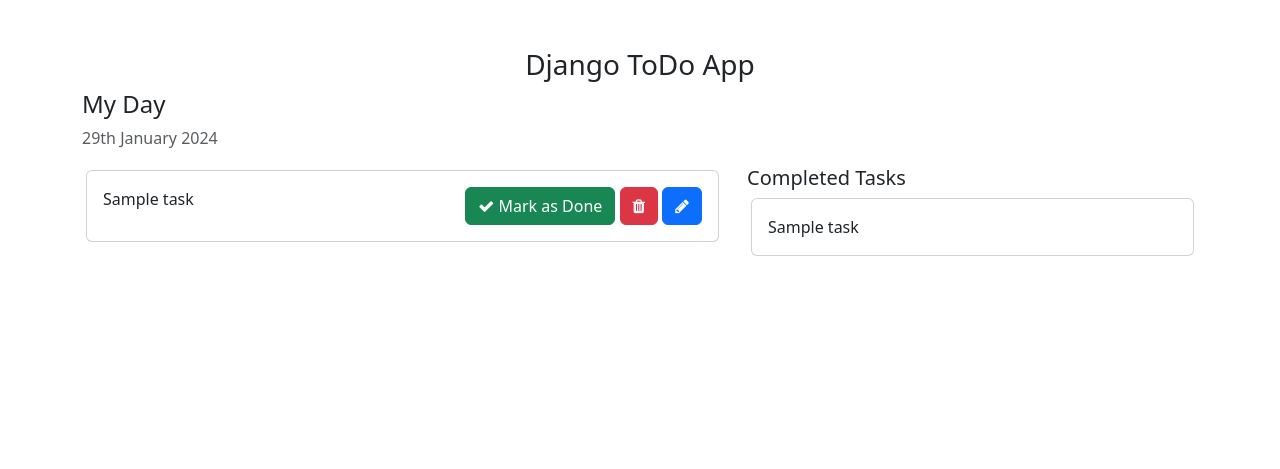
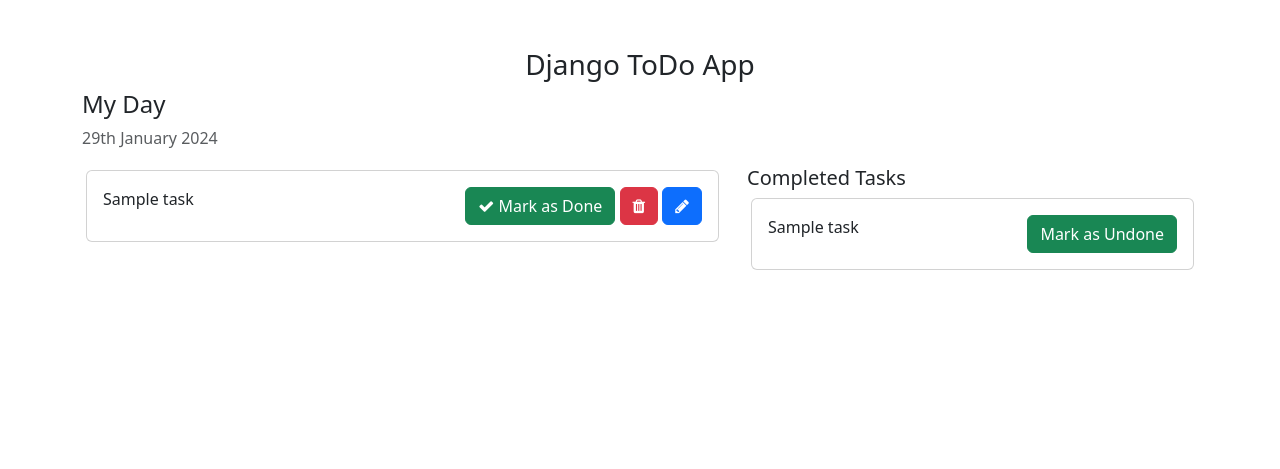
Before and after one commit to JoeAtEgypt/task-manager, a Django app: template task_manager/task_manager/templates/home.html in a window 1280 px wide. Shown: the top 469 px of the page. Run offline with Django 5.2, Linux system fonts and the light colour scheme; the template is opened without the code that fills it: values that come from a table or form of the project are taken from there, others are empty; tables that the repository leaves empty hold one stand-in row (values such as "Sample post"); some libraries are stand-ins or nearby versions.

Commit message:
mark task as undone

```diff
--- a/task_manager/task/urls.py
+++ b/task_manager/task/urls.py
@@ -5,5 +5,6 @@
 urlpatterns = [
     path("add/", views.add_task, name="add-task"),
     path("mark-task-done/<int:pk>", views.mark_task_done, name="mark-task-done"),
+    path("mark-task-undone/<int:pk>", views.mark_task_undone, name="mark-task-undone"),
     path("remove/<int:pk>", views.remove_task, name="remove-task"),
 ]
--- a/task_manager/task_manager/templates/home.html
+++ b/task_manager/task_manager/templates/home.html
@@ -9,7 +9,10 @@
 
     <!-- Bootstrap -->
     <link href="https://cdn.jsdelivr.net/npm/bootstrap@5.3.0-alpha1/dist/css/bootstrap.min.css" rel="stylesheet" integrity="sha384-GLhlTQ8iRABdZLl6O3oVMWSktQOp6b7In1Zl3/Jr59b6EGGoI1aFkw7cmDA6j6gD" crossorigin="anonymous">
+    <!-- Option 1: Include in HTML -->
+    <link rel="stylesheet" href="https://cdn.jsdelivr.net/npm/bootstrap-icons@1.3.0/font/bootstrap-icons.css">
     <script src="https://cdn.jsdelivr.net/npm/bootstrap@5.3.0-alpha1/dist/js/bootstrap.bundle.min.js" integrity="sha384-w76AqPfDkMBDXo30jS1Sgez6pr3x5MlQ1ZAGC+nuZB+EYdgRZgiwxhTBTkF7CXvN" crossorigin="anonymous"></script>
+
     <!-- Font Awesome Icons -->
     <link rel="stylesheet" href="https://cdnjs.cloudflare.com/ajax/libs/font-awesome/4.7.0/css/font-awesome.min.css">
 
@@ -47,6 +50,9 @@
                 <div class="card m-1">
                     <div class="card-body">
                       {{ task.name }}
+                      <span style="position: relative; float: right;">
+                            <a class="btn btn-success" href="{% url 'mark-task-undone' task.id %}"> Mark as Undone</a>
+                        </span>
                     </div>
                 </div>
               {% endfor %}
```
Also changed, not shown: task_manager/task/views.py (+7 -0 lines).
